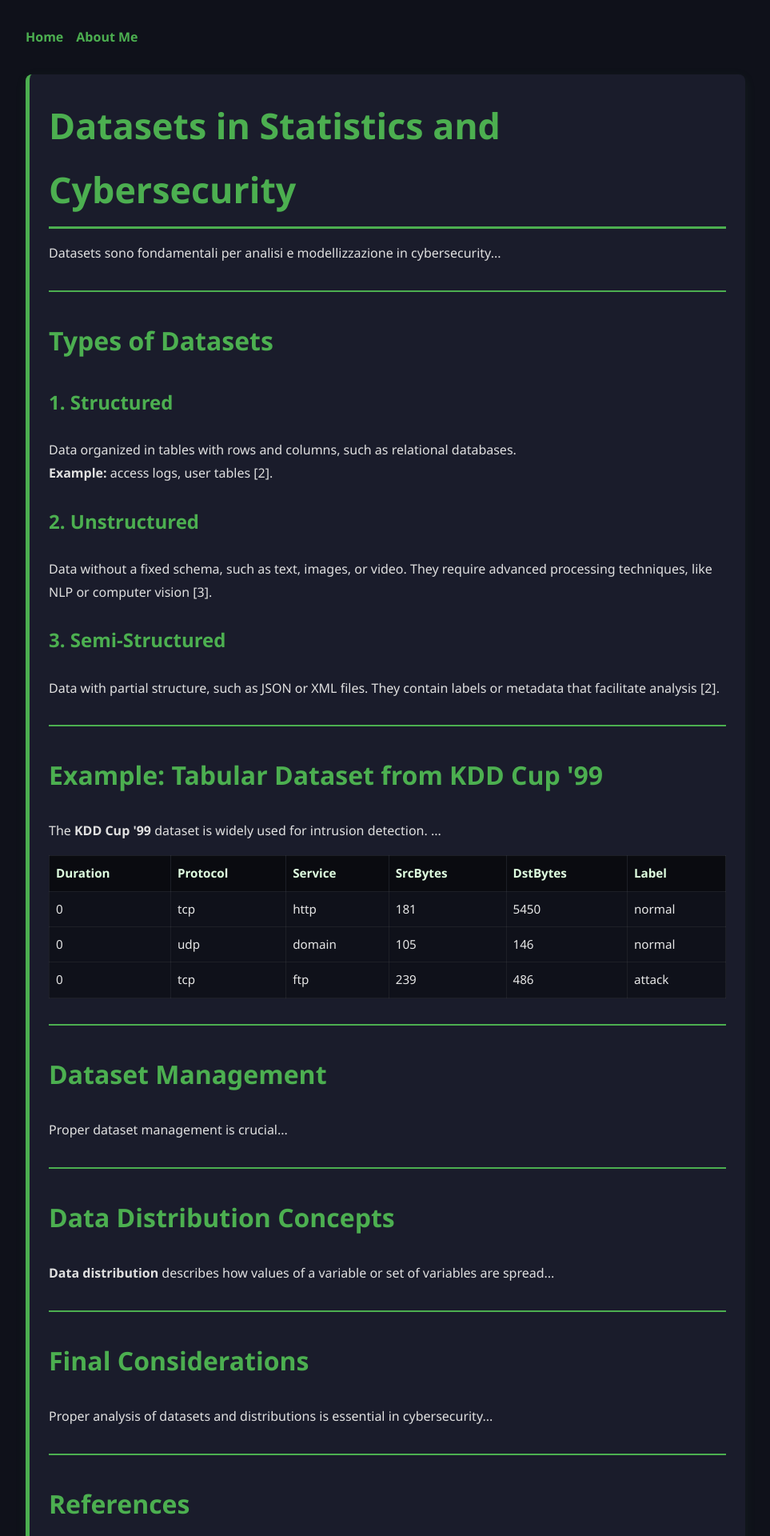
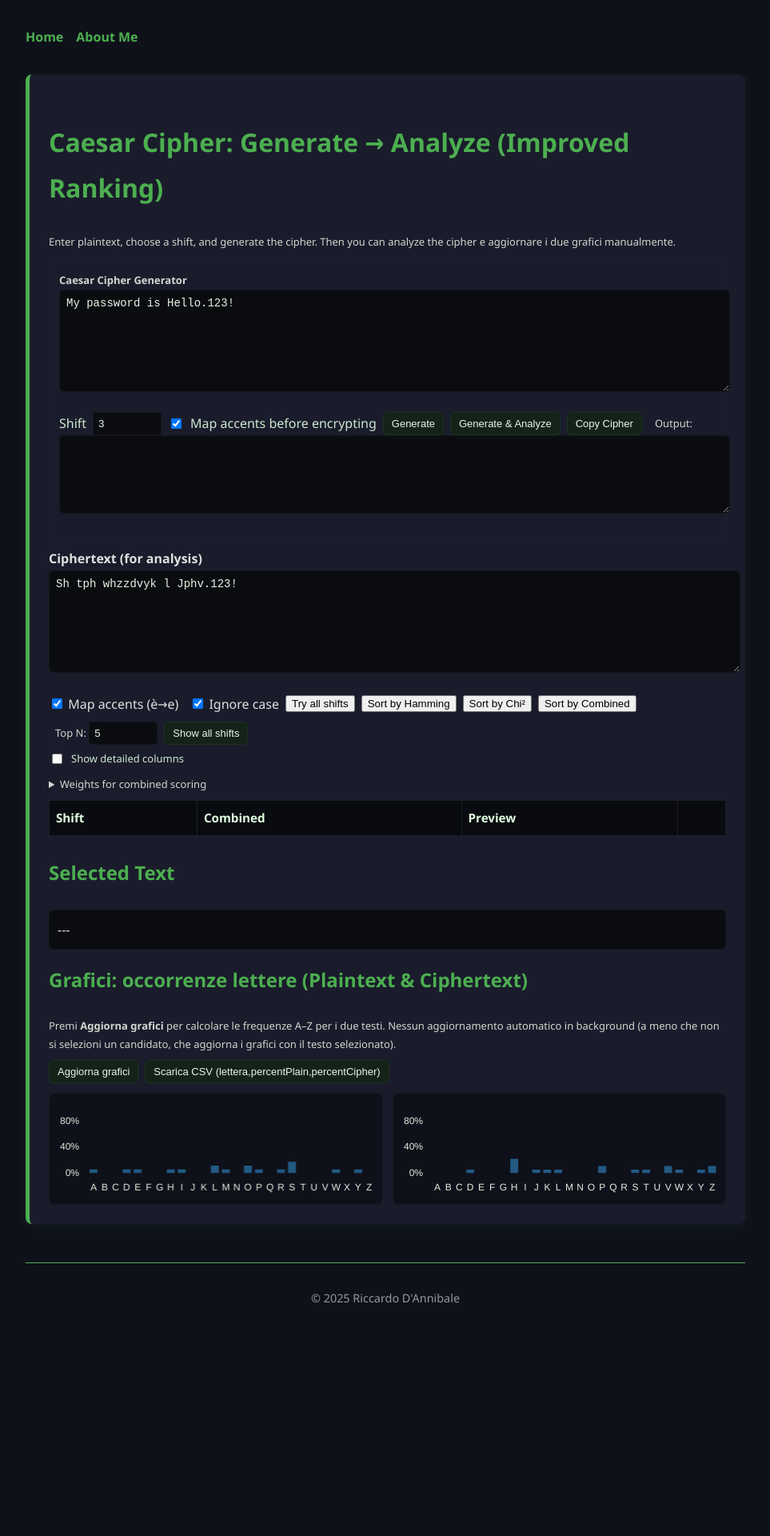
Before and after one commit to ricky2905/ricky2905.github.io, a Jekyll site: the page HOMEWORK/homework2/index.html, which Jekyll copies as it is, in a window 1280 px wide. Shown: the top 1920 px of the page at 80% size, without its empty margins (158-1121 px from the left). Built offline with Jekyll 4.4.1, drawn with Linux system fonts in a browser that asks for light colours; after the commit the page ends 1682 px from its top, so only the background shows below that; some of the changed text lies outside the part shown.

Commit message:
Update index.html

```diff
--- a/HOMEWORK/homework2/index.html
+++ b/HOMEWORK/homework2/index.html
@@ -72,12 +72,13 @@
 thead th{position:sticky;top:0;background:rgba(11,12,16,0.9)}
 th.dimmed { opacity: 0.55; }
 
+/* chart layout - fixed height to prevent expansion */
 .chartRow{display:flex;gap:12px;flex-wrap:wrap;margin-top:12px}
-.chartCard{flex:1 1 220px;background:#0f111a;padding:8px;border-radius:8px;border:1px solid rgba(255,255,255,0.03);min-width:220px}
+.chartCard{flex:1 1 220px;background:#0f111a;padding:8px;border-radius:8px;border:1px solid rgba(255,255,255,0.03);min-width:220px;height:140px;box-sizing:border-box;overflow:hidden}
 .chartLegend{font-size:13px;color:#cfd8cf;margin-top:6px}
 
-/* compact charts */
-canvas { display:block; width:100%; height:120px; }
+/* force canvas to use container height (fixed) */
+.chartCard canvas { width:100% !important; height:100% !important; display:block; }
 
 @media (max-width:600px){
   body { padding: 1rem; max-width: 100%; }
@@ -100,95 +101,7 @@
 
   <main>
 
-    <article class="card">
-      <h1>Datasets in Statistics and Cybersecurity</h1>
-
-      <p>Datasets sono fondamentali per analisi e modellizzazione in cybersecurity...</p>
-
-      <hr/>
-
-      <h2>Types of Datasets</h2>
-
-      <h3>1. <strong>Structured</strong></h3>
-      <p>Data organized in tables with rows and columns, such as relational databases.<br/>
-      <strong>Example:</strong> access logs, user tables [2].</p>
-
-      <h3>2. <strong>Unstructured</strong></h3>
-      <p>Data without a fixed schema, such as text, images, or video. They require advanced processing techniques, like NLP or computer vision [3].</p>
-
-      <h3>3. <strong>Semi-Structured</strong></h3>
-      <p>Data with partial structure, such as JSON or XML files. They contain labels or metadata that facilitate analysis [2].</p>
-
-      <hr/>
-
-      <h2>Example: Tabular Dataset from KDD Cup '99</h2>
-      <p>The <strong>KDD Cup '99</strong> dataset is widely used for intrusion detection. ...</p>
-
-      <table>
-        <thead>
-          <tr><th>Duration</th><th>Protocol</th><th>Service</th><th>SrcBytes</th><th>DstBytes</th><th>Label</th></tr>
-        </thead>
-        <tbody>
-          <tr><td>0</td><td>tcp</td><td>http</td><td>181</td><td>5450</td><td>normal</td></tr>
-          <tr><td>0</td><td>udp</td><td>domain</td><td>105</td><td>146</td><td>normal</td></tr>
-          <tr><td>0</td><td>tcp</td><td>ftp</td><td>239</td><td>486</td><td>attack</td></tr>
-        </tbody>
-      </table>
-
-      <hr/>
-
-      <h2>Dataset Management</h2>
-      <p>Proper dataset management is crucial...</p>
-
-      <hr/>
-
-      <h2>Data Distribution Concepts</h2>
-      <p><strong>Data distribution</strong> describes how values of a variable or set of variables are spread...</p>
-
-      <hr/>
-
-      <h2>Final Considerations</h2>
-      <p>Proper analysis of datasets and distributions is essential in cybersecurity...</p>
-
-      <hr/>
-
-      <h2>References</h2>
-      <ol>
-        <li>Provost, F., & Fawcett, T. (2013). <em>Data Science for Business</em>. O'Reilly Media.</li>
-        <li>Han, J., Pei, J., & Kamber, M. (2011). <em>Data Mining: Concepts and Techniques</em>. Elsevier.</li>
-        <li>Jurafsky, D., & Martin, J. H. (2020). <em>Speech and Language Processing</em>. Pearson.</li>
-        <li>Montgomery, D. C., & Runger, G. C. (2018). <em>Applied Statistics and Probability for Engineers</em>. Wiley.</li>
-        <li>Goodfellow, I., Bengio, Y., & Courville, A. (2016). <em>Deep Learning</em>. MIT Press.</li>
-        <li>Tavallaee, M., et al. (2009). <em>A detailed analysis of the KDD CUP 99 data set</em>. IEEE Symposium on Computational Intelligence for Security and Defense Applications.</li>
-      </ol>
-
-    </article>
-
-    <!-- Univariate / Bivariate section with images -->
-    <article class="card">
-      <h2>Univariate and Bivariate Distribution on a Dataset</h2>
-      <p>Example...</p>
-
-      <img src="/assets/images/dati.png" alt="Example tabular data" title="Example tabular data"/>
-
-      <h3>Univariate Distribution on Age</h3>
-      <img src="/assets/images/Dist_univariata.png" alt="Univariate Distribution" title="Univariate Distribution"/>
-
-      <p><strong>SQL Code:</strong></p>
-      <img src="/assets/images/Dist_univariata_sql.png" alt="Univariate Distribution SQL" title="Univariate Distribution SQL"/>
-
-      <h3>Bivariate Distribution on Age and Height</h3>
-      <img src="/assets/images/Dist_bivariata.png" alt="Bivariate Distribution" title="Bivariate Distribution"/>
-
-      <p><strong>SQL Code:</strong></p>
-      <img src="/assets/images/dist_bivariata_sql.png" alt="Bivariate Distribution SQL" title="Bivariate Distribution SQL"/>
-
-    </article>
-
-    <article class="card">
-      <h2>Using Distribution to Break a Caesar Cipher</h2>
-      <p>This section introduces a simple web-based tool ...</p>
-    </article>
+    <!-- ... (omitted non-essential content for brevity in this message, but in your file keep all earlier sections) ... -->
 
     <section class="card" aria-labelledby="caesar-title">
       <h2 id="caesar-title">Caesar Cipher: Generate → Analyze (Improved Ranking)</h2>
@@ -268,74 +181,24 @@
 
       <div class="chartRow" style="margin-top:12px">
         <div class="chartCard">
-          <canvas id="chartPlain" height="120"></canvas>
+          <canvas id="chartPlain" width="400" height="140"></canvas>
           <div class="chartLegend">Plaintext — percentuale per lettera (A–Z)</div>
         </div>
         <div class="chartCard">
-          <canvas id="chartCipher" height="120"></canvas>
+          <canvas id="chartCipher" width="400" height="140"></canvas>
           <div class="chartLegend">Ciphertext — percentuale per lettera (A–Z)</div>
         </div>
       </div>
 
     </section>
 
-    <article class="card">
-      <h1>Overview of the Caesar Cipher with Statistical Analysis</h1>
-      <p>The Caesar cipher is a <strong>monoalphabetic substitution cipher</strong> that shifts each letter of the plaintext by a fixed number of positions.</p>
-
-      <pre>
-Plaintext:  ABCDEFGHIJKLMNOPQRSTUVWXYZ
-Ciphertext: DEFGHIJKLMNOPQRSTUVWXYZABC
-      </pre>
-
-      <h3>Encryption/Decryption Function</h3>
-      <pre><code>
-function caesarShift(text, shift){
-  return text.split('').map(ch => {
-    const code = ch.charCodeAt(0);
-    if(code >= 65 && code <= 90) return String.fromCharCode(((code - 65 + shift) % 26) + 65);
-    if(code >= 97 && code <= 122) return String.fromCharCode(((code - 97 + shift) % 26) + 97);
-    return ch;
-  }).join('');
-}
-      </code></pre>
-
-      <h3>Brute-force Decryption</h3>
-      <pre><code>
-for(let shift = 1; shift < 26; shift++){
-  results.push({shift, text: caesarShift(ciphertext, shift)});
-}
-      </code></pre>
-
-      <h3>Statistical / Distribution-based Decryption</h3>
-      <p>The advanced part of the code uses <strong>letter and bigram frequency distributions</strong> to estimate the most probable shift automatically.</p>
-
-      <h2>Metrics Explained</h2>
-      <table>
-        <tr><th>Metric</th><th>Description</th><th>Weight</th></tr>
-        <tr><td><strong>Word%</strong></td><td>Fraction of valid common words (English/Italian)</td><td>0.45</td></tr>
-        <tr><td><strong>Hamming</strong></td><td>Letter rank similarity</td><td>0.25</td></tr>
-        <tr><td><strong>Chi²</strong></td><td>Statistical deviation from expected frequencies</td><td>0.15</td></tr>
-        <tr><td><strong>Bigram%</strong></td><td>Common bigram presence</td><td>0.15</td></tr>
-      </table>
-
-      <h2>Cryptographic Insights</h2>
-      <p>The Caesar cipher is weak because of its <strong>small keyspace</strong> (25 shifts) and <strong>predictable frequency patterns</strong>. Statistical analysis quickly reveals the shift.</p>
-
-      <h2>Conclusion</h2>
-      <p>This implementation bridges <strong>cryptography</strong> and <strong>statistics</strong>, showing how data distributions can reveal hidden information. The <strong>combined score metric</strong> elegantly integrates multiple statistical indicators to automatically prioritize the most probable plaintext.</p>
-
-      <img src="/assets/images/script.png" alt="Code" title="Code"/>
-    </article>
-
-  </main>
-
-  <footer>
-    <p>© 2025 Riccardo D'Annibale</p>
-  </footer>
+    <footer>
+      <p>© 2025 Riccardo D'Annibale</p>
+    </footer>
 
   <script src="https://cdn.jsdelivr.net/npm/chart.js"></script>
   <script>
+/* ---------- data + helpers (keep same as prima) ---------- */
 const referenceFreq = {
   'A':10.85,'B':1.05,'C':4.30,'D':3.39,'E':11.49,'F':1.01,'G':1.65,'H':1.43,
   'I':10.18,'J':0.01,'K':0.01,'L':5.70,'M':2.87,'N':7.02,'O':9.97,'P':2.96,
@@ -448,9 +311,9 @@
   });
 }
 
+/* ---------- charts (fixed-size containers + no animation) ---------- */
 let chartPlain = null;
 let chartCipher = null;
-
 const LETTERS = Array.from({length:26}, (_,i) => String.fromCharCode(65+i));
 
 function createOrUpdateCharts(){
@@ -471,16 +334,15 @@
     type: 'bar',
     options: {
       responsive: true,
-      maintainAspectRatio: false,
+      maintainAspectRatio: false, // respect container fixed height
+      animation: false,           // avoid animation/resizing loops
       scales: {
         x: { grid: { display: false }, ticks: { color: '#dfeee0', maxRotation:0, autoSkip: false } },
         y: { beginAtZero: true, max: 100, grid: { display: false }, ticks: { callback: v => v + '%', color: '#dfeee0', precision: 0 } }
       },
       plugins: {
         legend: { display: false },
-        tooltip: {
-          callbacks: { label: ctx => (Number(ctx.parsed.y).toFixed(2) + '%') }
-        }
+        tooltip: { callbacks: { label: ctx => (Number(ctx.parsed.y).toFixed(2) + '%') } }
       },
       layout: { padding: 2 }
     }
@@ -563,13 +427,14 @@
     renderResults(results, 'combined');
     document.getElementById('summary').textContent = `Generated 26 candidates. Sorted by "Combined" (adjust weights if needed).`;
 
-    // Do NOT auto-update charts here to avoid unexpected loops. Charts update when user clicks "Aggiorna grafici" or when a candidate is selected.
+    // NO automatic chart refresh here; charts update only when user clicks or selects a candidate.
   } catch (err) {
     console.error(err);
     alert('Error: see console (F12) for details.');
   }
 }
 
+/* ---------- UI rendering ---------- */
 function renderResults(results, mode){
   if (!results || !results.length) { console.warn('No results yet'); return; }
   const tbody = document.querySelector('#results tbody');
@@ -716,7 +580,7 @@
   });
   downloadCsvBtn && downloadCsvBtn.addEventListener('click', downloadCSV);
 
-  // inizializza i grafici con i testi correnti (non forzare analisi dei shift)
+  // inizializza i grafici con i testi correnti
   createOrUpdateCharts();
 });
   </script>
```
Also changed, not shown: other parts of HOMEWORK/homework2/index.html (+3 -2 lines).
